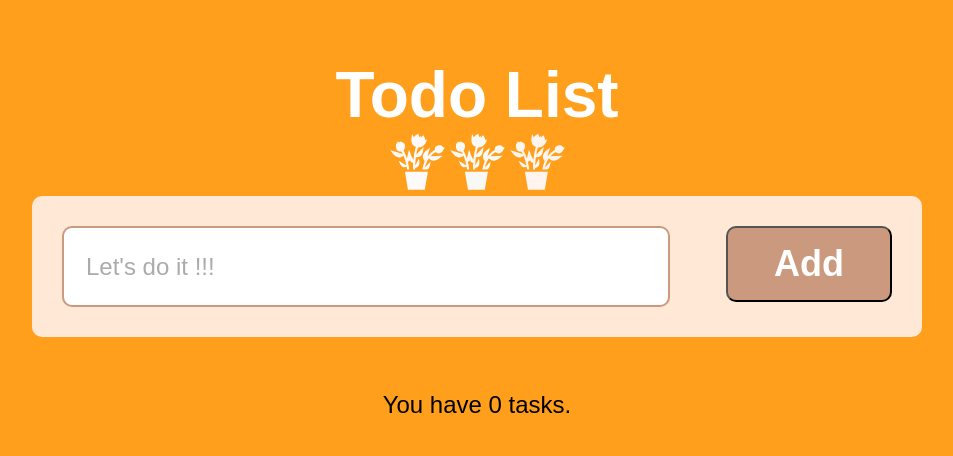
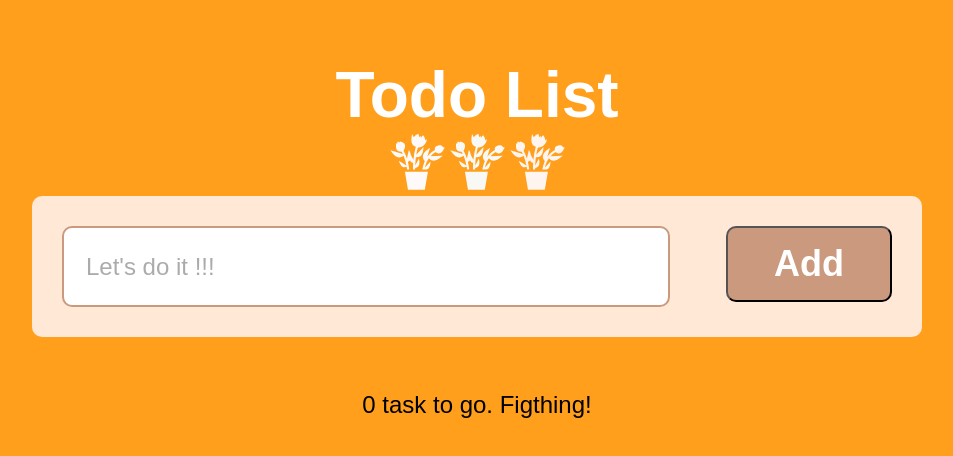
Before and after one commit to Kimhouy/Todolist_Kimhouy_CODE404s, a React (Vite) app: page / in a window 1280 px wide. Shown: the top 456 px of the page, without its empty margins (163-1116 px from the left). Built offline with nearby package versions, Linux system fonts and the light colour scheme; a web font is replaced by a local one.

Commit message:
Modify feature added

```diff
--- a/src/App.jsx
+++ b/src/App.jsx
@@ -46,7 +46,7 @@ function App() {
         <DisplayTask tasks={tasks} onEdit={editTaskById} onDelete={deleteTaskById} />
 
         <div>
-                <p className="task-text"> You have {tasks.length} tasks. </p>
+                  <p className="task-text">{tasks.length <= 1?`${tasks.length} task to go. Figthing!`:`${tasks.length} tasks are waiting you, Fighting!`} </p>
           </div>
       </div>
 
```
